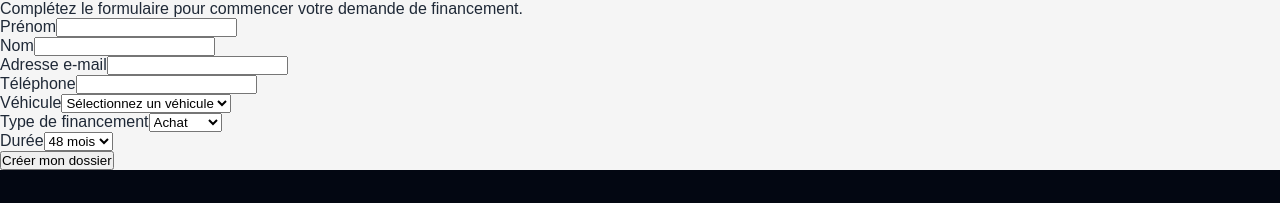
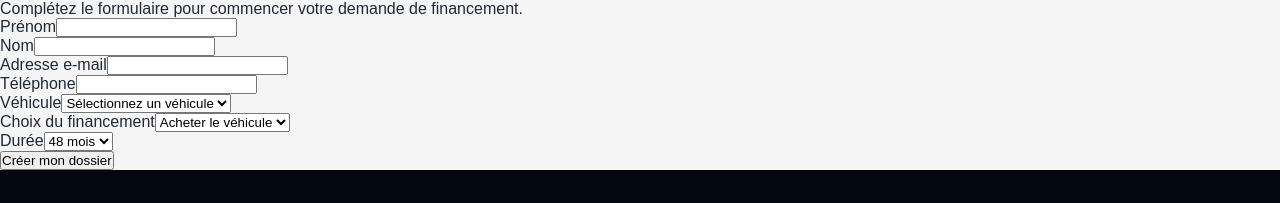
Before and after one commit to NicolascrenFr/M-Motors, a React (Vite) app in the folder frontend/: page / in a window 1280 px wide. Shown: the part 1760-1963 px from the top of the page. Built offline with nearby package versions, Linux system fonts and the light colour scheme.

Commit message:
feat(financement): ajouter le choix achat ou location

```diff
--- a/frontend/src/App.jsx
+++ b/frontend/src/App.jsx
@@ -131,7 +131,6 @@ function App() {
       </section>
 
       <FinancingForm />
-
       {/* MODAL VEHICULE */}
       {selectedVehicle && (
         <div
--- a/frontend/src/components/FinancingForm.jsx
+++ b/frontend/src/components/FinancingForm.jsx
@@ -104,15 +104,17 @@ function FinancingForm() {
           </div>
 
           <div className="form-group">
-            <label htmlFor="financingType">Type de financement</label>
+            <label htmlFor="financingType">Choix du financement</label>
+
              <select
                 id="financingType"
                 name="financingType"
                 value={formData.financingType}
                 onChange={handleChange}
+                required
             >
-              <option value="Achat">Achat</option>
-              <option value="Location">Location</option>
+                <option value="Achat">Acheter le véhicule</option>
+                <option value="Location">Louer le véhicule</option>
             </select>
            </div>
 
```
Lines whose indentation alone changed are shown as unchanged.
